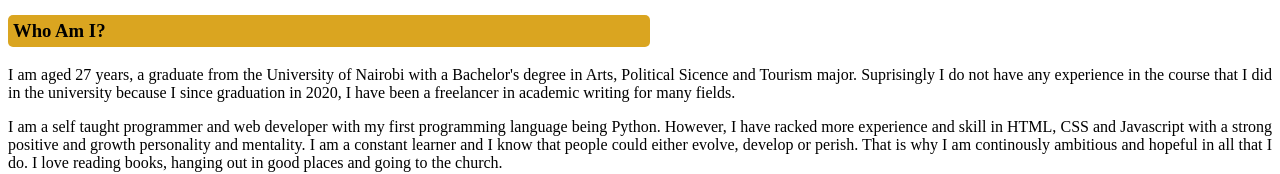
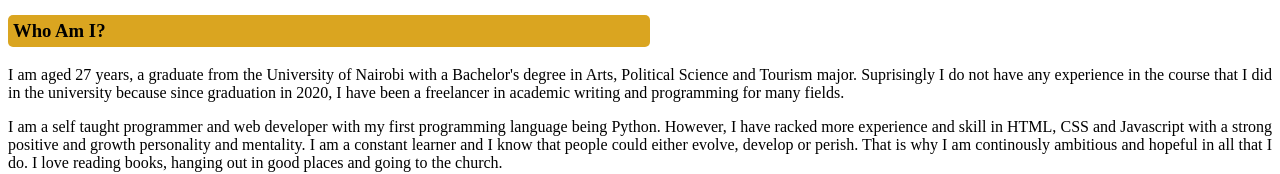
Before and after one commit to Your-Technocrat/Cv, a plain HTML site: page index.html in a window 1280 px wide. Shown: the part 438-612 px from the top of the page. Drawn offline with Linux system fonts and the light colour scheme; a script that the page names is missing.

Commit message:
Update index.html

```diff
--- a/index.html
+++ b/index.html
@@ -37,7 +37,7 @@
 
     <div class="hireReason">
         <h3>Who Am I?</h3>
-        <P>I am aged 27 years, a graduate from the University of Nairobi with a Bachelor's degree in Arts, Political Sicence and Tourism major. Suprisingly I do not have any experience in the course that I did in the university because I since graduation in 2020, I have been a freelancer in academic writing for many fields.</P>
+        <P>I am aged 27 years, a graduate from the University of Nairobi with a Bachelor's degree in Arts, Political Science and Tourism major. Suprisingly I do not have any experience in the course that I did in the university because since graduation in 2020, I have been a freelancer in academic writing and programming for many fields.</P>
         <p>I am a self taught programmer and web developer with my first programming language being Python. However, I have racked more experience and skill in HTML, CSS and Javascript with a strong positive and growth personality and mentality. I am a constant learner and I know that people could either evolve, develop or perish. That is why I am continously ambitious and hopeful in all that I do. I love reading books, hanging out in good places and going to the church.</p>
     </div>
 
```
